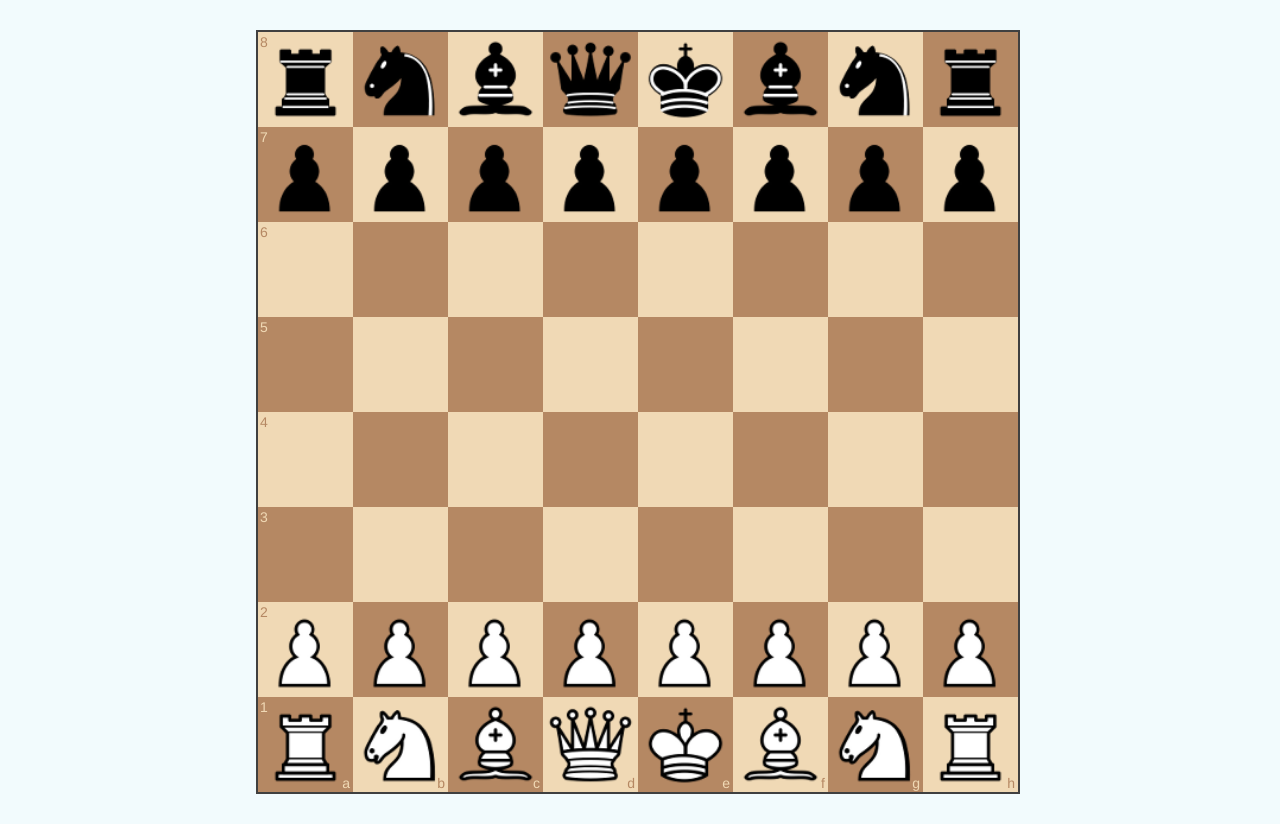
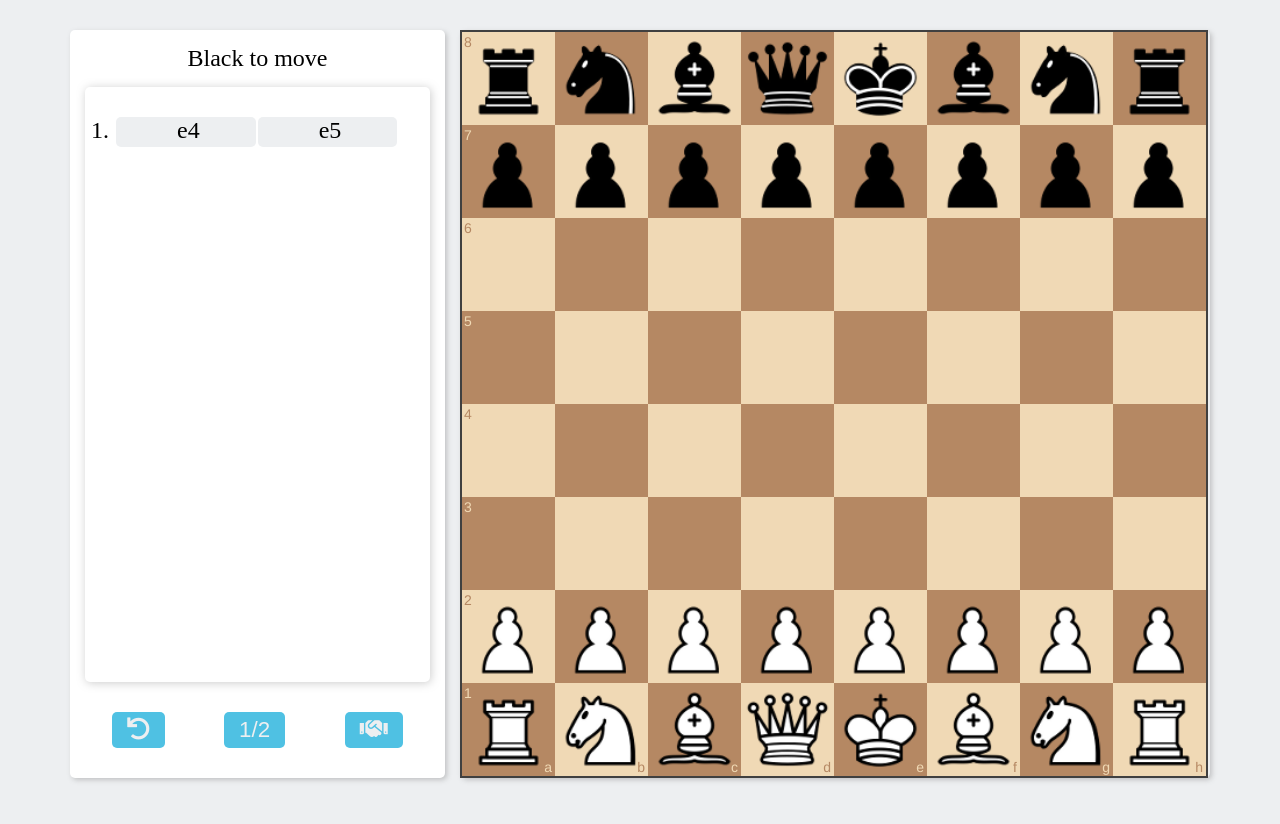
Before and after one commit to AdrianoCng/Chess, a website: page public/board.html in a window 1280 px wide. Drawn offline with nearby package versions, Linux system fonts and the light colour scheme; no server answers.

Commit message:
added sidebar notation and buttons - refactoring css color variables

```diff
--- a/public/board.html
+++ b/public/board.html
@@ -6,10 +6,31 @@
         <title>Chess Game</title>
         <link rel="stylesheet" href="./css/chessboard-1.0.0.min.css" />
         <link rel="stylesheet" href="./css/style.css" />
+        <link
+            rel="stylesheet"
+            href="https://use.fontawesome.com/releases/v5.15.2/css/all.css"
+            integrity="sha384-vSIIfh2YWi9wW0r9iZe7RJPrKwp6bG+s9QZMoITbCckVJqGCCRhc+ccxNcdpHuYu"
+            crossorigin="anonymous"
+        />
     </head>
     <body>
-        <div id="board"></div>
-        <div class="modal">
+        <div class="container">
+            <div id="sidebar" class="box">
+                <div>Black to move</div>
+                <div class="notation">
+                    <ol>
+                        <li><span>e4</span><span class="active">e5</span></li>
+                    </ol>
+                </div>
+                <div class="sidebar-buttons">
+                    <button><i class="fas fa-undo"></i></button>
+                    <button>1/2</button>
+                    <button><i class="fas fa-handshake"></i></button>
+                </div>
+            </div>
+            <div id="board" class="box"></div>
+        </div>
+        <div class="modal box">
             <h1></h1>
             <button id="reset">Play again</button>
         </div>
--- a/public/css/style.css
+++ b/public/css/style.css
@@ -1,6 +1,6 @@
 :root {
     --light-blue: #4fc1e3;
-    --white: #f2fbfd;
+    --white: #edeff1;
 }
 
 * {
@@ -47,9 +47,63 @@ a {
     margin: 15px;
 }
 
-#board {
-    width: 768px;
+.box {
+    box-shadow: 2px 2px 5px rgba(128, 128, 128, 0.4);
+    border-radius: 5px;
+}
+
+#sidebar {
+    background-color: white;
+    padding: 15px;
+    display: flex;
+    flex-direction: column;
+    align-items: center;
+    height: 100%;
+    gap: 15px;
+}
+
+.sidebar-buttons {
+    display: flex;
+    justify-content: space-around;
+    gap: 5px;
+    width: 100%;
+}
+
+.container {
+    display: grid;
+    grid-template-columns: 1fr 2fr;
+    gap: 15px;
+    width: 1170px;
     margin: 30px auto;
+    padding-left: 15px;
+    padding-right: 15px;
+    font-size: 1.5em;
+}
+
+.notation {
+    width: 100%;
+    height: 200px;
+    padding: 15px;
+    box-shadow: 1px 1px 10px rgba(128, 128, 128, 0.4);
+    border-radius: 5px;
+    flex-grow: 1;
+}
+
+.notation ol {
+    margin: 15px;
+    border-radius: 5px;
+}
+
+.notation span {
+    width: 49%;
+    height: 30px;
+    text-align: center;
+    display: inline-block;
+    border-radius: 5px;
+    margin: 0 1px;
+    padding-left: 5px;
+    background-color: var(--white);
+    color: black;
 }
 
 .modal {
@@ -66,7 +120,6 @@ a {
     align-items: center;
     flex-direction: column;
     gap: 15px;
-    border-radius: 5px;
     padding: 15px;
     text-align: center;
 }
```
